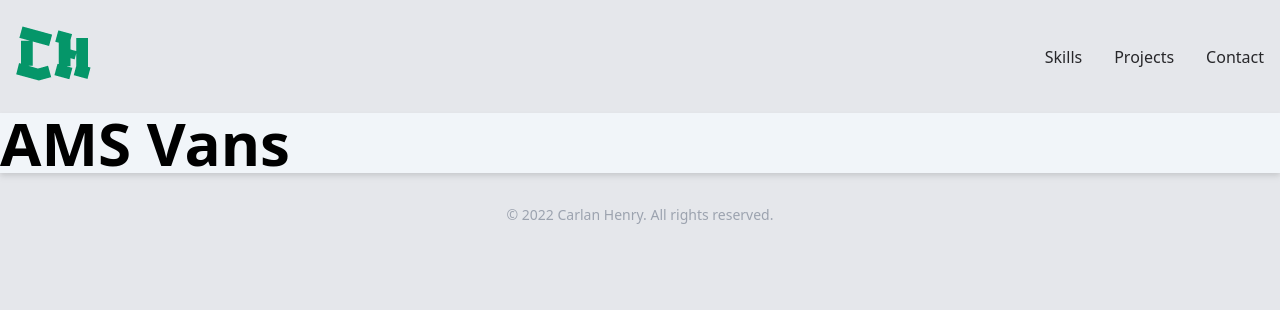
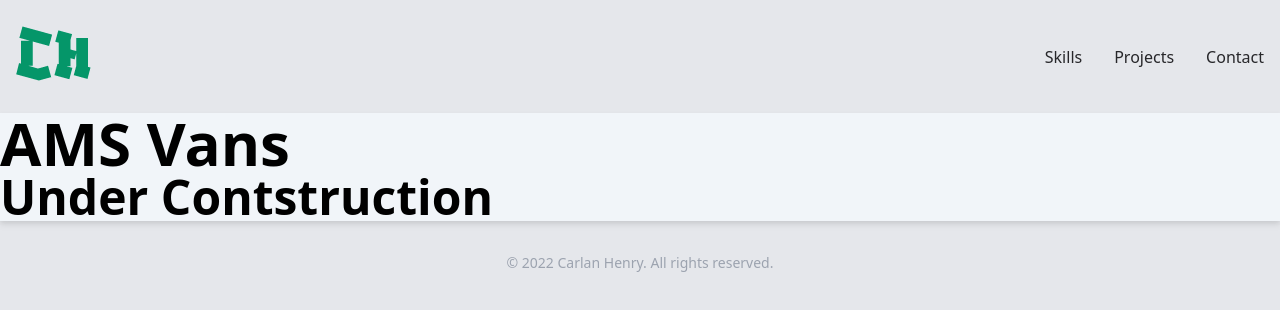
Before and after one commit to devcarlan/myport, a Next.js app: page /projects/ams in a window 1280 px wide. Shown: the top 310 px of the page. Built offline with nearby package versions, Linux system fonts and the light colour scheme.

Commit message:
adding links to projects on index to their specific project pages

```diff
--- a/components/projects.jsx
+++ b/components/projects.jsx
@@ -1,13 +1,14 @@
 import Image from 'next/image'
+import Link from 'next/link'
 import ams from '../components/shared/imgs/amsvans.jpg'
 import d2c from '../components/shared/imgs/d2c.jpg'
 import cpw from '../components/shared/imgs/cpw.jpg'
 
 export const Projects = () => {
   const projects = [
-    { name: 'AMSVans', image: ams },
-    { name: 'Dare 2 Care Outreach', image: d2c },
-    { name: 'Champion Pressure Washing', image: cpw },
+    { name: 'AMSVans', image: ams, link: '/projects/ams' },
+    { name: 'Dare 2 Care Outreach', image: d2c, link: '/projects/d2c' },
+    { name: 'Champion Pressure Washing', image: cpw, link: '/projects/cpw' },
   ]
   return (
     <div
@@ -19,7 +20,8 @@
       </h3>
       <div className='flex flex-col pt-8 justify-between md:flex-row md:pt-16'>
         {projects.map((project, i) => (
-          <div key={i} className='m-4 flex flex-col items-center shadow-lg'>
+          <Link key={i} href={project.link}>
+            <div className='m-4 flex flex-col items-center shadow-lg hover:cursor-pointer'>
               <Image
                 src={project.image}
                 layout='intrinsic'
@@ -31,6 +33,7 @@
                 <p className='text-lg font-bold'>{project.name}</p>
               </div>
             </div>
+          </Link>
         ))}
       </div>
     </div>
--- a/pages/projects/ams.jsx
+++ b/pages/projects/ams.jsx
@@ -4,6 +4,7 @@
   return (
     <ProjectLayout>
       <h1>AMS Vans</h1>
+      <h2>Under Contstruction</h2>
     </ProjectLayout>
   )
 }
--- a/pages/projects/cpw.jsx
+++ b/pages/projects/cpw.jsx
@@ -4,6 +4,7 @@
   return (
     <ProjectLayout>
       <h1>Champion Pressure Washing</h1>
+      <h2>Under Contstruction</h2>
     </ProjectLayout>
   )
 }
--- a/pages/projects/d2c.jsx
+++ b/pages/projects/d2c.jsx
@@ -4,6 +4,7 @@
   return (
     <ProjectLayout>
       <h1>Dare 2 Care Outreach</h1>
+      <h2>Under Contstruction</h2>
     </ProjectLayout>
   )
 }
```
Lines whose indentation alone changed are shown as unchanged.
